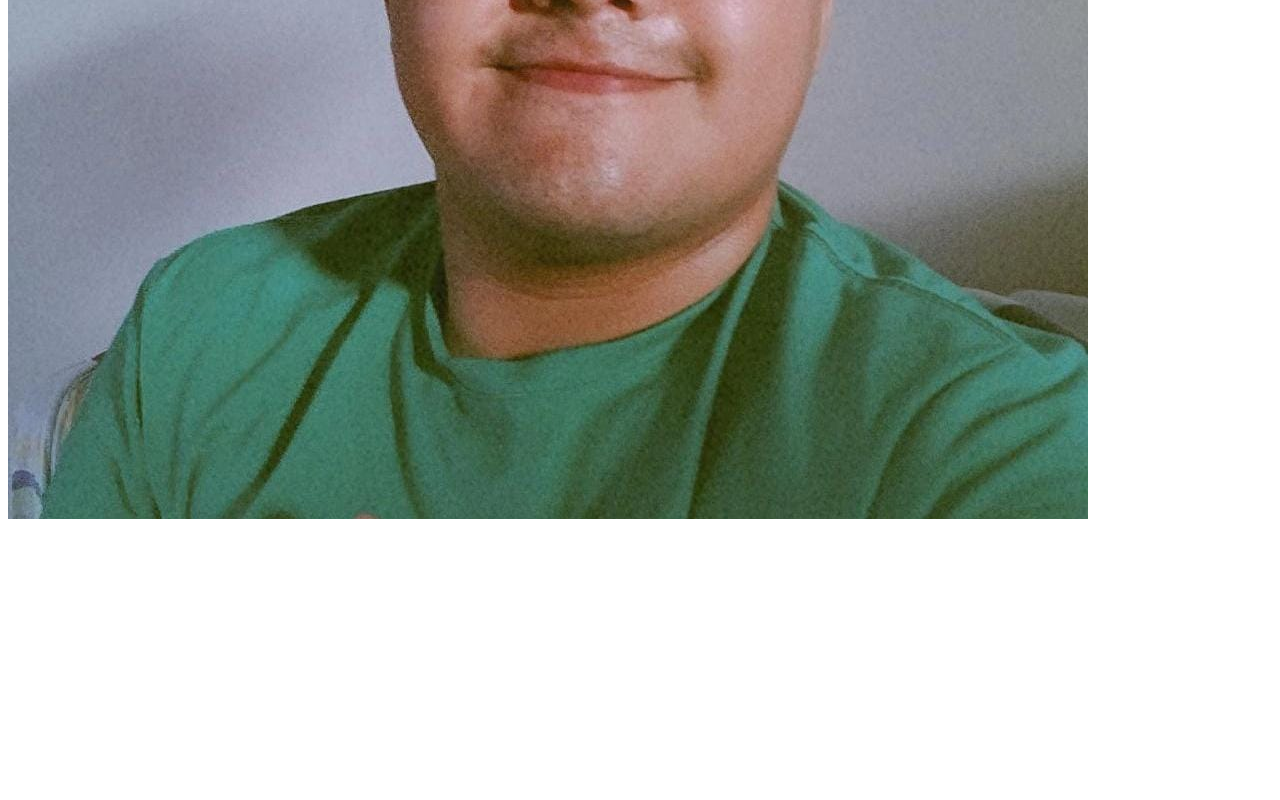
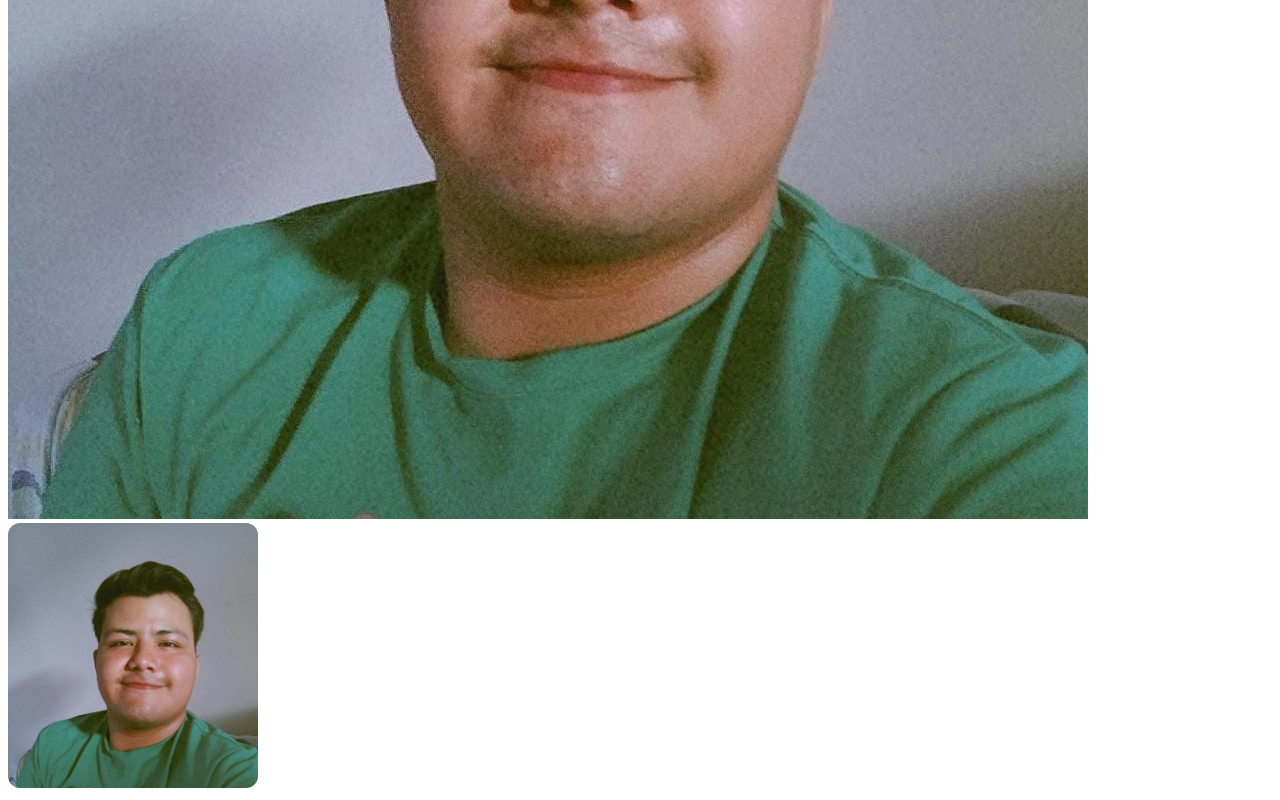
Before and after one commit to Bryan-616/rogercamacho.tk, a plain HTML site: page index.html in a window 1280 px wide. Shown: the part 774-1574 px from the top of the page. Before the commit the page ends 1305 px from the top, so only its background shows below. Drawn offline with Linux system fonts and the light colour scheme.

Commit message:
Update index.html

```diff
--- a/index.html
+++ b/index.html
@@ -9,6 +9,6 @@
     <p>Nombre: Roger Camacho Ramírez</p>
     <p>Carrera: Ingeniería en Tecnologías de la Información</p>
     <img src="roger.jpeg" alt="Foto de Roger">
-<img src="roger.jpeg" alt="Roger Camacho" style="width: 250px; border-rad>
+<img src="roger.jpeg" alt="Roger Camacho" style="width: 250px; border-radius: 12px;">
 </body>
 </html>
```
